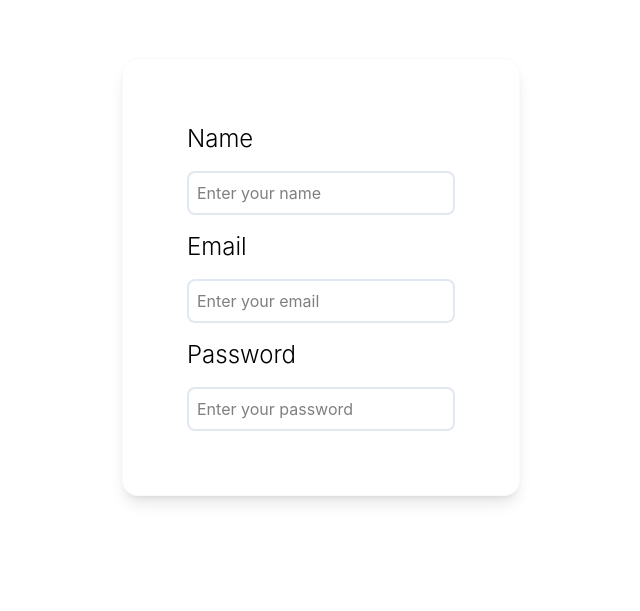
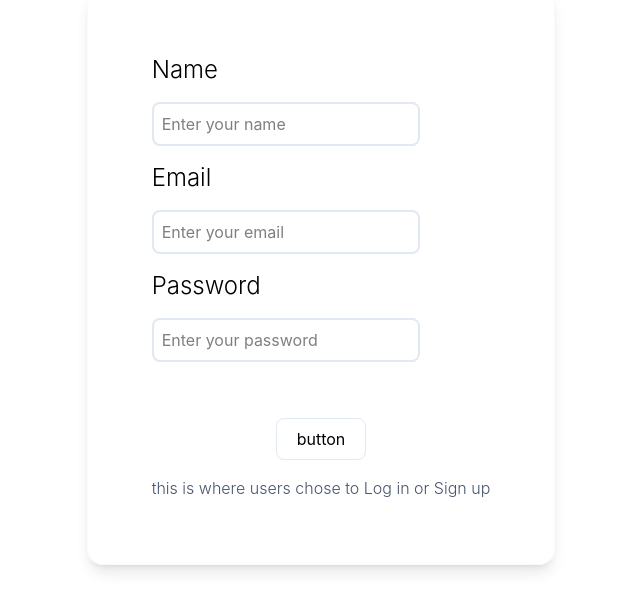
Before and after one commit to A1iHassan/ERP, a React (Vite) app in the folder frontend/: page /auth in a window 1280 px wide. Shown: the part 123-734 px from the top of the page, without its empty margins (319-959 px from the left). Built offline with nearby package versions, Linux system fonts and the light colour scheme.

Commit message:
added submission button and prompt to log in or sign up

```diff
--- a/frontend/src/pages/authPage.tsx
+++ b/frontend/src/pages/authPage.tsx
@@ -10,6 +10,13 @@ const AuthPage = () => {
 		  <input className="outline-none rounded-lg border-2 border-solid border-slate-200 focus:border-slate-400 p-2" type="email" name="email" id="email" placeholder="Enter your email" />
 		  <label className="text-2xl font-light" htmlFor="password">Password</label>
 		  <input className="outline-none rounded-lg border-2 border-solid border-slate-200 focus:border-slate-400 p-2" type="password" name="password" id="password" placeholder="Enter your password" />
+		  <button
+		  type="submit"
+		  className="px-5 py-2 rounded-lg border border-slate-200 hover:border-slate-600 hover:bg-slate-600 hover:text-white
+			     transition-color duration-200 cursor-pointer self-center mt-10">{"button"}</button>
+		  <span className="text-slate-600 font-light">
+		    this is where users chose to Log in or Sign up
+		  </span>
 		</Form>
 		</div>
 	)
```
